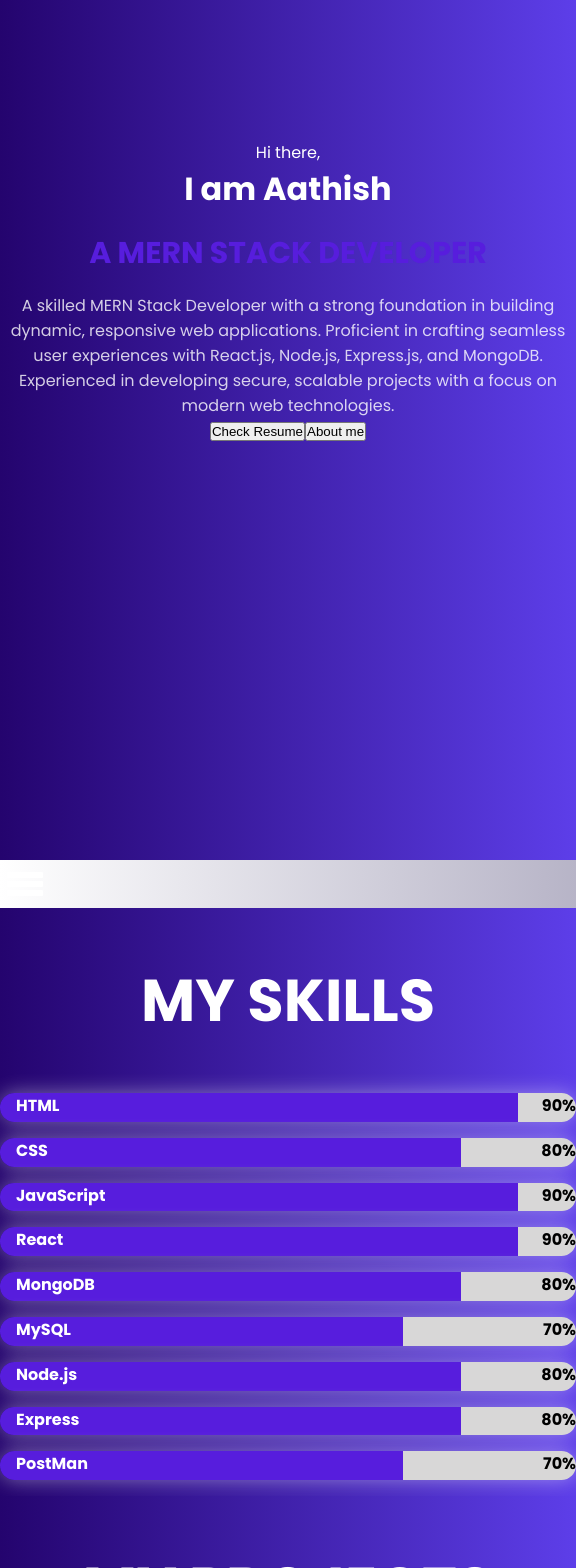
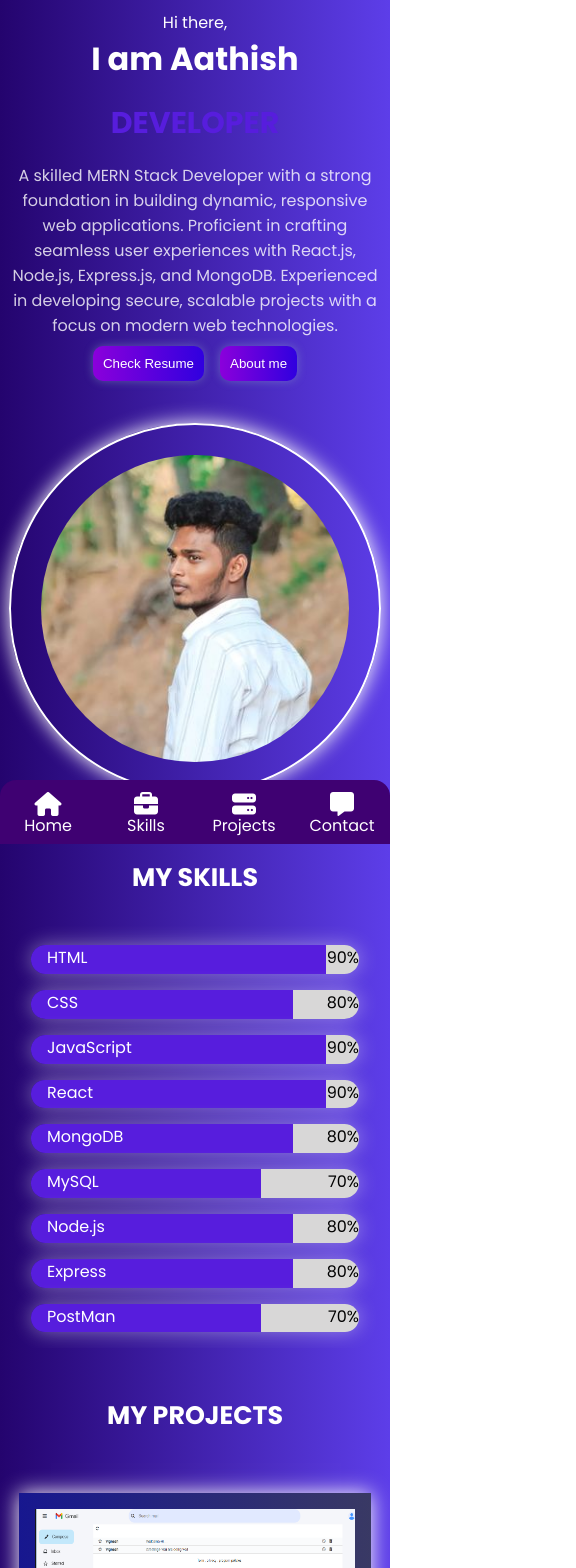
Before and after one commit to aathi1711/PORTFOLIO, a React (Vite) app: page / in a window 390 px wide. Shown: the top 1568 px of the page, 576 px wide, since content can reach past the window. Built offline with nearby package versions, Linux system fonts and the light colour scheme; a web font is replaced by a local one.

Commit message:
second commit

```diff
--- a/src/App.css
+++ b/src/App.css
@@ -127,34 +127,7 @@ transition-duration: 0.5s;
      border-radius: 50%;
      padding: 30px;
      border: 2px solid white;
-     box-shadow: 0px 0px 20px rgba(255, 255, 255, 0.4);
-}
-.lines{
-  cursor: pointer;
-  display: flex;
-  flex-direction: column;
-  gap: 0.2rem;
-  justify-content: center;
-  align-items: center;
-  width: 50px;
-  height: 40px;
-}
-.line{
-
-  width:30px;
-  height: 0px;
-  border: 3px solid white;
-  border-radius: 1px;
-
-}
-.cont-lines{
-  text-align: center;
-  cursor: pointer;
-  position:fixed;
-  right: 5px;
-  background-color:white;
-  color:  rgb(8, 0, 24);;
-  animation: SlideLeft 0.3s ease-in;
+     box-shadow: 0px 0px 20px rgb(255, 255, 255);
 }
 @keyframes Slide {
   from{
@@ -164,27 +137,17 @@ transition-duration: 0.5s;
     transform: translateX(0);
   }
 }
-@keyframes SlideLeft {
-  from{
-    transform: translateY(-80px);
-  }
-  to{
-    transform: translateY(20px);
-  }
-}
-
-.cont-line{
-  padding: 10px;
-}
-.cont-line:hover{
-  background-color:#571ddd;;
-  color: black;
-  transition-duration: 0.5s;
-}
 .description{
   font-size: medium;
   width: 70%;
   opacity: 0.8;
+}
+.skill-list{
+  display: flex;
+  flex-direction: column;
+  width: 100%;
+  align-items: center;
+  color: white;
 }
 .my-skills-h1{
   color: rgb(255, 255, 255);
@@ -230,6 +193,7 @@ transition-duration: 0.5s;
   height: fit-content;
   background-image: linear-gradient(to left, rgb(93, 62, 233), rgb(36, 4, 110));
 }
+
 i{
   cursor: pointer;
 }
@@ -237,14 +201,6 @@ i{
   display: flex;
   gap: 1rem;
 }
-/* .media{
-
-  height: 3rem;
-  width: 3rem;
-  display: flex;
-  justify-content: center;
-  align-items: center;
-} */
 
 .gmail-img{
   height: 10rem;
@@ -258,7 +214,7 @@ i{
   flex-wrap: wrap;
 }
 .project-box{
-  box-shadow: 0px 0px 20px rgba(253, 251, 251, 0.4);
+  box-shadow: 0px 0px 20px rgb(253, 251, 251);
   display: flex;
   flex-direction: column;
   justify-content: space-between;
@@ -290,11 +246,12 @@ i{
   width: 25rem;
   height: 2rem;
   background-color: inherit;
-  border: none;
+  border: 2px solid white;
   outline: none;
-  border-bottom: 2px solid white;
   color:white;
   font-size: 2.7vh;
+  border-radius:2px;
+  box-shadow: 0px 0px 20px rgb(255, 255, 255);
 }
 textarea{
   background-color: inherit;
@@ -302,10 +259,12 @@ textarea{
   font-size: 2.7vh;
   color:white;
   width: 25rem;
-  resize: none;
+  resize: vertical;
+  border: 2px solid white;
+  box-shadow: 0px 0px 20px rgb(255, 255, 255);
 }
 .submit-btn{
-  padding: 5px;
+  padding: 0.7rem;
   font-size: 2.7vh;
   width: 10rem;
   border: none;
@@ -313,7 +272,7 @@ textarea{
   color: white;
   font-weight: bold;
   border-radius: 5px;
-  box-shadow: 0px 0px 20px rgba(253, 251, 251, 0.4);
+  box-shadow: 0px 0px 20px rgba(165, 255, 255, 0.863);
   cursor: pointer;
   margin-bottom: 3rem;
 }
@@ -327,18 +286,11 @@ textarea{
   gap: 2rem;
  color: white;
 }
-@media screen and (min-width:601px) and (max-width:4500px){
-.lines{
-  display: none;
-}
-.cont-lines{
-  display: none;
-}
 .btn{
   display: flex;
   width: 100%;
   gap: 1rem;
-  padding: 20px;
+  margin-top: 0.5rem;
 }
 .btn button{
   padding: 10px;
@@ -352,17 +304,26 @@ textarea{
 .btn button:hover{
   background-image: linear-gradient(to left,rgb(17, 3, 68), rgb(77, 4, 87) );
 }
+@media screen and (min-width:601px) and (max-width:4500px){
+  .bottom-nav{
+    display: none;
+  }
 
 }
 
 @media screen and (min-width:0px) and (max-width:600px){
 
-     nav ul{
+
+     nav{
       display: none;
      }
-     .home{
-      height: auto;
-      padding-bottom: 20px;
+     textarea{
+      font-size: 2vh;
+      width: 80%;
+     }
+     #home{
+
+      height: fit-content;
      }
      .intro{
       text-align: center;
@@ -371,12 +332,69 @@ textarea{
       width: 100%;
      }
      .profile img{
-      display: none;
+      margin-top: 2rem;
+      height: 80%;
+      width: 80%;
      }
      .description{
       width: 100%;
      }
 
+     .skill-html, .skill-react, .skill-js{
 
+      width: 80%;
 
+    }
+    .skill-msql, .skill-postman{
+
+      width: 80%;
+
+    }
+    .skill-node, .skill-express, .skill-mb, .skill-css{
+
+     width: 80%;
+    }
+    .my-skills-h1{
+        font-size: 3vh;
+    }
+    .form-input{
+      width: 80%;
+      font-size: 2vh;
+    }
+    .view-app{
+      font-size: 2vh;
+    }
+    .btn{
+      justify-content: center;
+    }
+    .bottom-nav{
+      height: 4rem;
+      background-color: rgb(63, 1, 114);
+      border-top-left-radius: 1rem;
+      border-top-right-radius: 1rem;
+      position: fixed;
+      bottom: 0px;
+      width: 100%;
+      display: flex;
+      gap: 1rem;
+      align-items: center;
+      justify-content: space-evenly;
+    }
+    .bottom-nav-list{
+       color: white;
+      height: 80%;
+      display: flex;
+      flex-direction: column;
+      align-items: center;
+      justify-content: end;
+      width: 4rem;
+      gap: 0.5rem;
+      padding: 2px;
+    }
+    .bottom-nav-list:hover{
+      background-color: rgba(137, 43, 226, 0.678);
+    }
+    .footer{
+      margin-bottom: 4rem;
+    }
 }
--- a/src/App.jsx
+++ b/src/App.jsx
@@ -6,6 +6,7 @@ import About from "./about"
 import Contact from "./contact"
 import Projects from './projects'
 import Footer from './footer';
+import BottomNavbar from './bottom-navbar'
 function App() {
 
   return (
@@ -17,7 +18,7 @@ function App() {
       < Projects/>
       <Contact/>
       <Footer/>
-
+      <BottomNavbar/>
     </>
   )
 }
--- a/src/about.jsx
+++ b/src/about.jsx
@@ -3,8 +3,8 @@ function About(){
     return(
         <><div id="about">
      <h1 className='my-skills-h1'>MY SKILLS</h1>
-    <div style={{display:'flex',justifyContent:'center'}}>
-    <ul style={{textAlign:'start',listStyleType:'none',fontWeight:'bold',color:'white' }}>
+
+    <ul className='skill-list'>
         <li className="skill-html">
             <p>HTML</p>
             <p style={{color:'black'}}>90%</p>
@@ -26,7 +26,6 @@ function About(){
         <li className="skill-postman"><p>PostMan</p>
         <p style={{color:'black'}}>70%</p></li>
      </ul>
-     </div>
 
         </div>
         </>
--- /dev/null
+++ b/src/bottom-navbar.jsx
@@ -0,0 +1,18 @@
+const BottomNavbar = ()=>{
+    return(
+        <>
+        <div className="bottom-nav">
+           <div className="bottom-nav-list">
+           <i class="fa-solid fa-home fa-xl"></i>
+            <a href="#home">Home</a></div>
+           <div className="bottom-nav-list">
+            <i class="fa-solid fa-briefcase fa-xl"></i><a href="#about">Skills</a></div>
+           <div className="bottom-nav-list">
+           <i className="fa-solid fa-server fa-xl"></i><a href="#projects">Projects</a></div>
+           <div className="bottom-nav-list">
+           <i className="fa-solid fa-message fa-xl"></i><a href="#contact">Contact</a></div>
+        </div>
+        </>
+    )
+}
+export default BottomNavbar;
--- a/src/footer.jsx
+++ b/src/footer.jsx
@@ -3,9 +3,9 @@ const Footer= ()=>{
     return(
         <div className='footer'>
              <div className="social-media">
-                <i className="fa-brands fa-whatsapp fa-2xl  icon-btn" style={{color:'white'}}></i>
-               <i className="fa-brands fa-linkedin fa-2xl" style={{color:'white'}}></i>
-              <i className="fa-brands fa-instagram fa-2xl" style={{color:'white'}}></i>
+             <a href='https://wa.me/8270224796?text=urlencodedtext' target='_blank'><i className="fa-brands fa-whatsapp fa-2xl  icon-btn" style={{color:'white'}}></i></a>
+             <a href='https://www.linkedin.com/in/aathish11' target='_blank'><i className="fa-brands fa-linkedin fa-2xl" style={{color:'white'}}></i></a>
+             <a href='https://www.instagram.com/itzz.aathi/' target='_blank'><i className="fa-brands fa-instagram fa-2xl" style={{color:'white'}}></i></a>
 
 
 
--- a/src/navbar.jsx
+++ b/src/navbar.jsx
@@ -4,7 +4,12 @@ import './App.css'
 const Navbar=()=>{
     const[show,setshow]=useState(false)
     function handleClick(){
-        setshow(true)
+        if(show){
+            setshow(false)
+        }else{
+            setshow(true)
+        }
+
     }
     function removeClick(){
         setshow(false)
@@ -21,18 +26,6 @@ const Navbar=()=>{
 
 
             </ul>
-            {show && <div className='cont-lines'>
-           <div className="cont-line" onClick={removeClick}>HOME</div>
-           <div className="cont-line">SKILLS</div>
-           <div className="cont-line">PROJECTS</div>
-           <div className="cont-line">CONTACT</div>
-            </div>}
-            <div className='lines' onClick={handleClick}>
-                <div className="line"></div>
-                <div className="line"></div>
-                <div className="line"></div>
-            </div>
-
         </nav>
     )
 }
```
